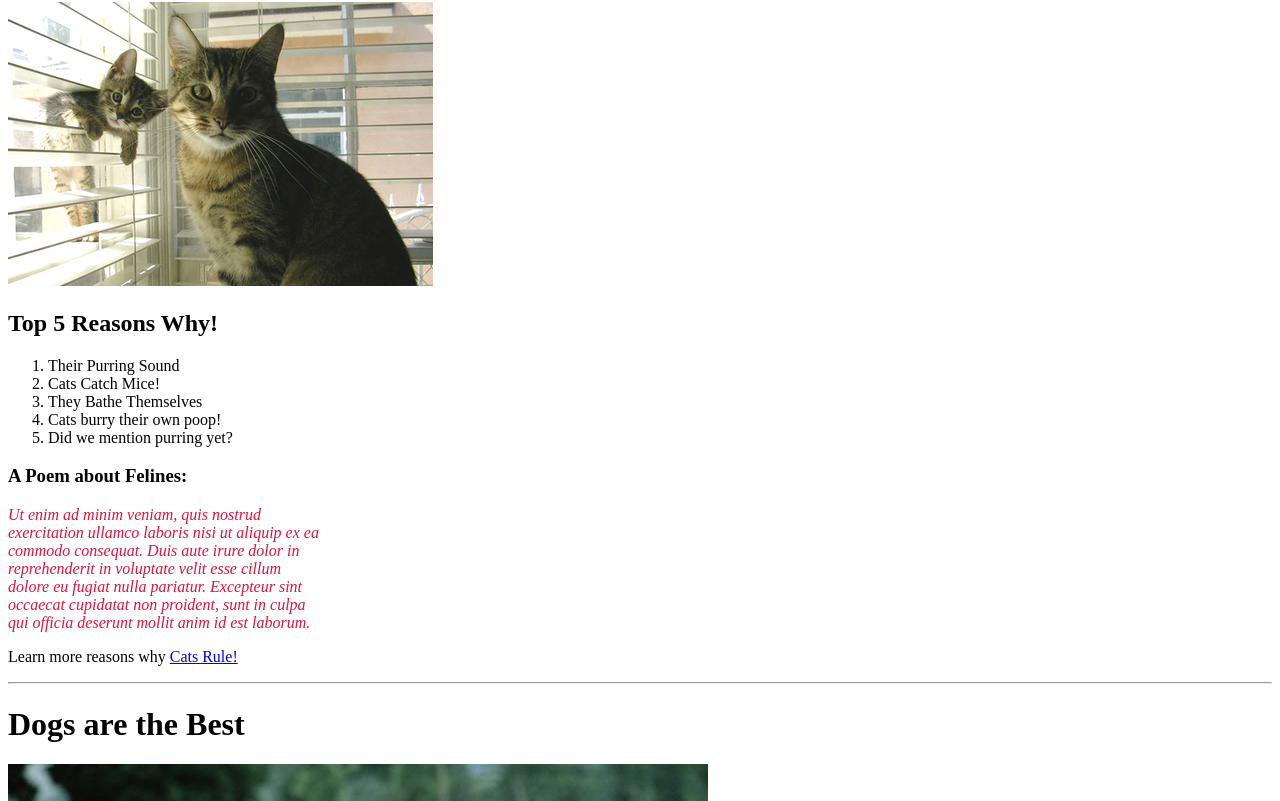
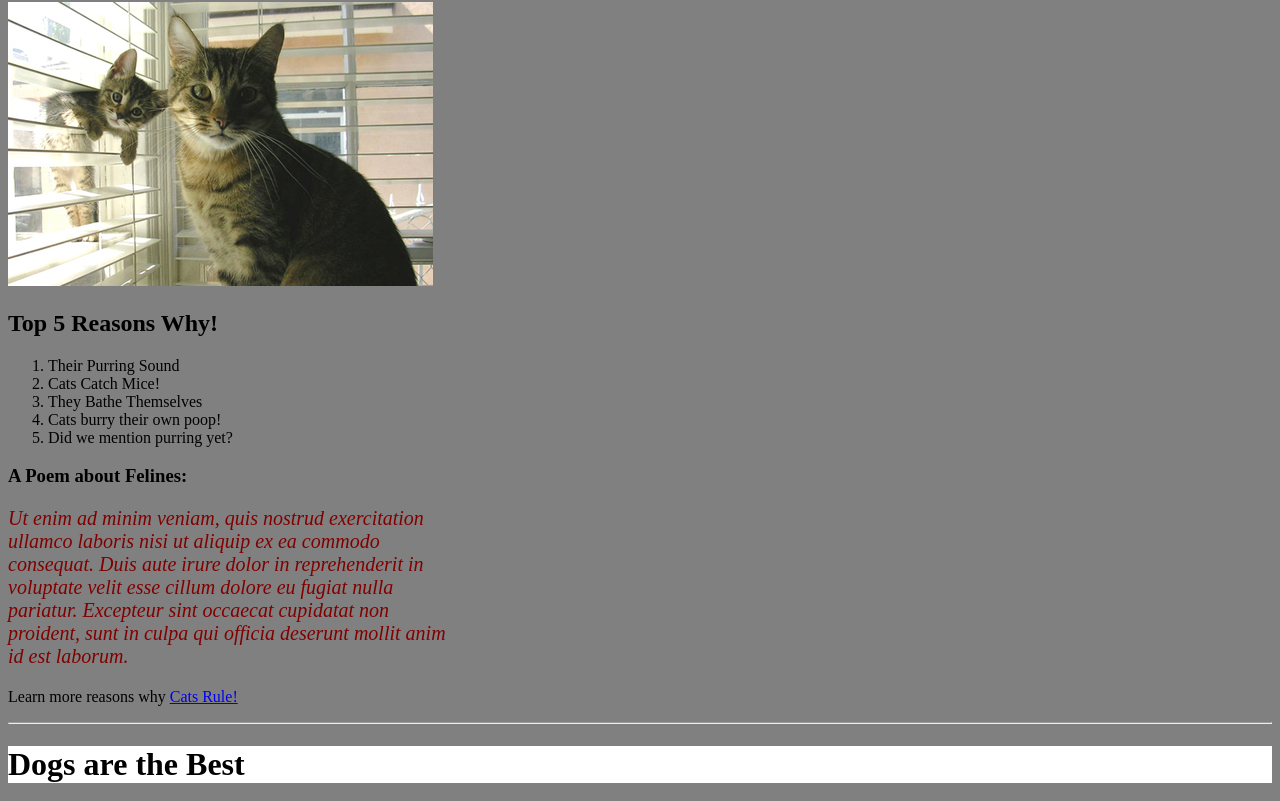
Before and after one commit to ANDYBOGGS/pet-website, a plain HTML site: page index.html in a window 1280 px wide. Shown: the part 78-879 px from the top of the page. Drawn offline with Linux system fonts and the light colour scheme.

Commit message:
add font size and changed color, add background grey color, add h1 background color white

```diff
--- a/css/styles.css
+++ b/css/styles.css
@@ -1,5 +1,15 @@
 p.poem {
-  width: 25%;
+  width: 35%;
   font-style: italic;
-  color: crimson;
+  font-size: 125%;
+  color: Maroon;
 }
+
+body {
+  background-color: grey;
+}
+
+h1 {
+  background-color: white;
+
+}
```
